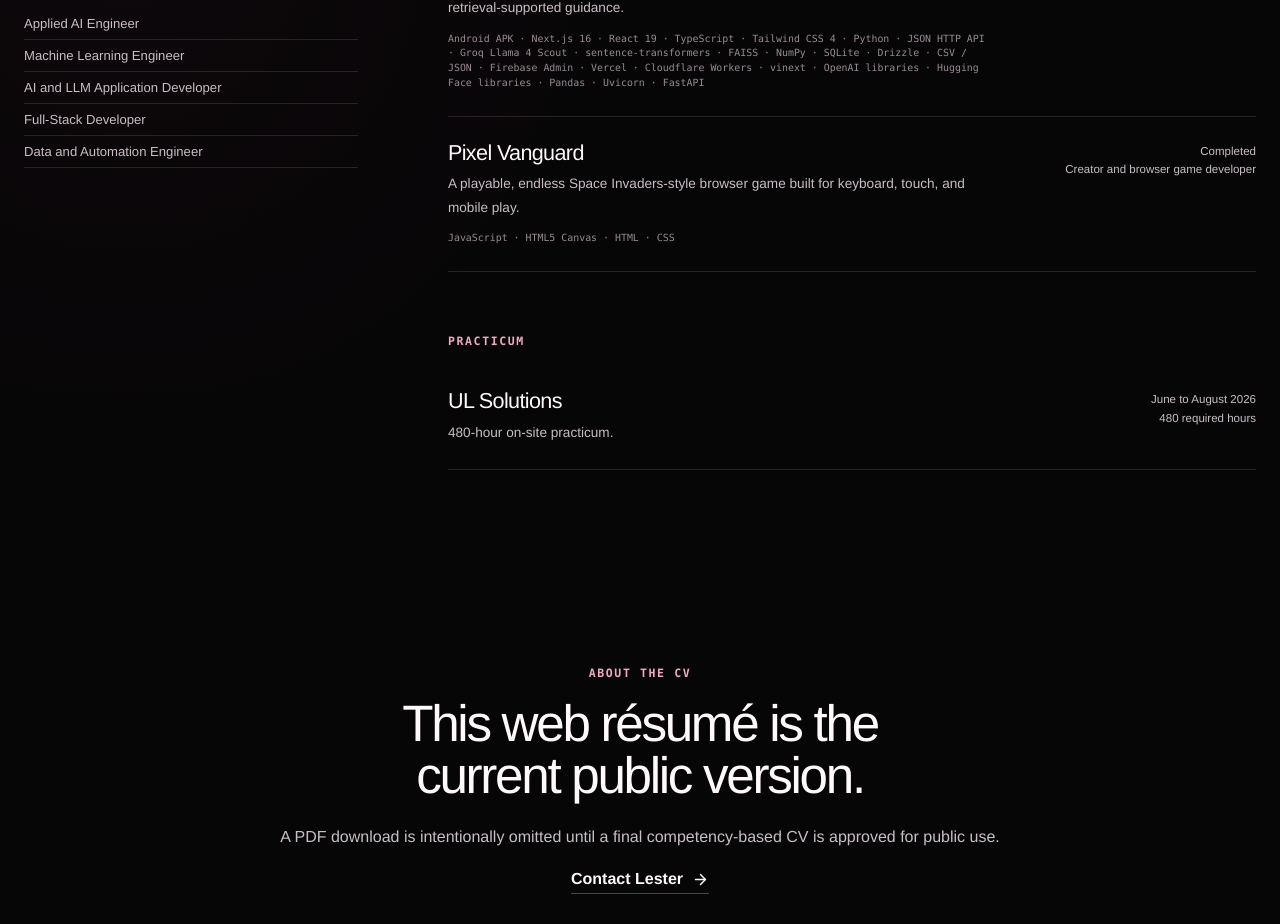
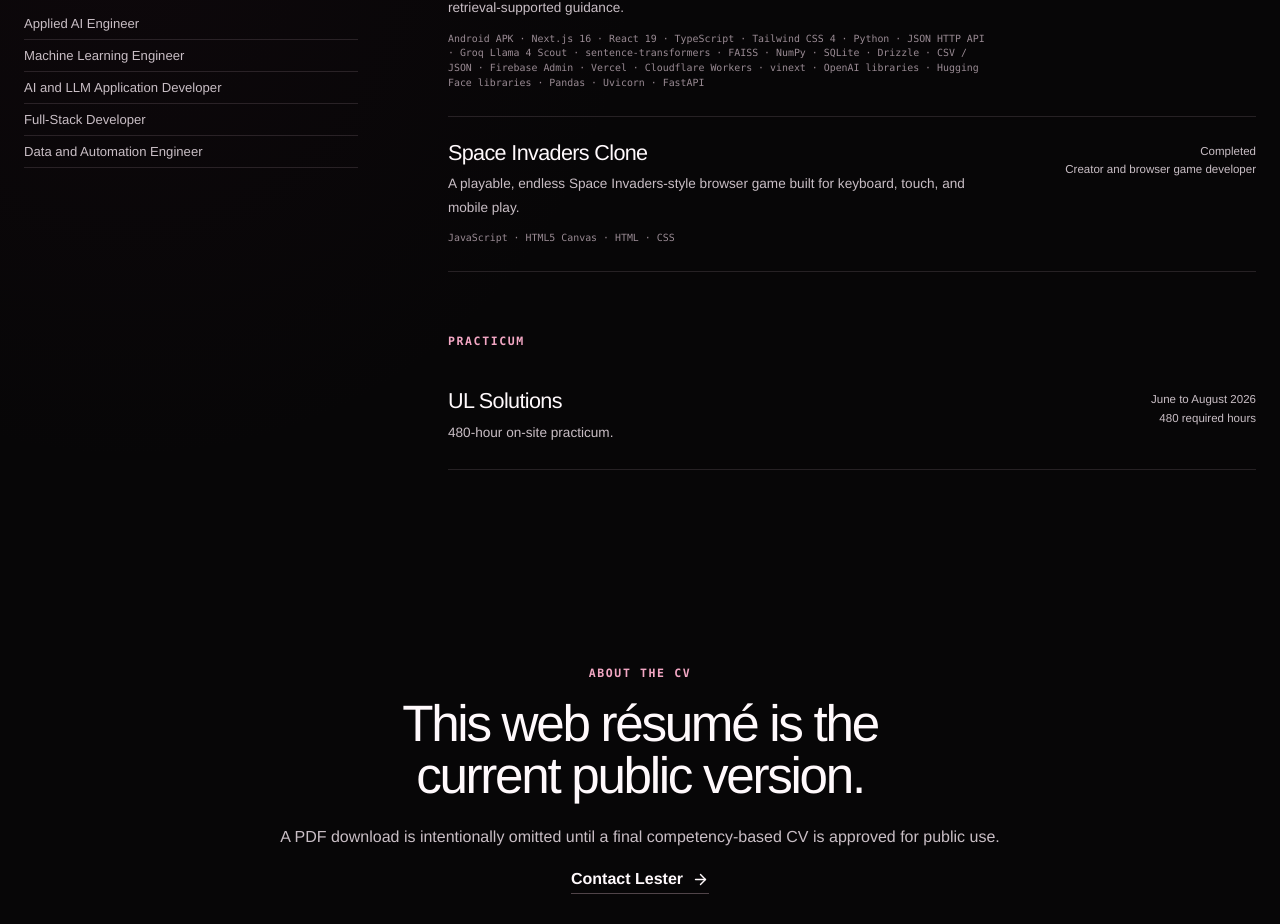
Before and after one commit to MrLister17/YvanPortfolio, a Next.js app: page /resume in a window 1280 px wide. Shown: the part 1134-2058 px from the top of the page. Built offline with nearby package versions, Linux system fonts and the light colour scheme; no server answers.

Commit message:
Rename Space Invaders project and restore GMA preview

```diff
--- a/src/components/case-hero-media.tsx
+++ b/src/components/case-hero-media.tsx
@@ -13,9 +13,9 @@ export function CaseHeroMedia({ project, index }: { project: Project; index: num
           <figcaption>{image.caption}</figcaption>
         </figure>
       ) : project.visualType === "game" ? (
-        <div className="case-hero-frame case-abstract-cover case-game-cover" role="img" aria-label="Abstract Pixel Vanguard arcade game cover, not a gameplay screenshot">
+        <div className="case-hero-frame case-abstract-cover case-game-cover" role="img" aria-label="Abstract Space Invaders Clone arcade game cover, not a gameplay screenshot">
           <div className="game-invader" aria-hidden="true"><span /><span /><span /></div>
-          <div><small>Browser game · GitHub Pages</small><strong>PIXEL<br />VANGUARD</strong><p>Endless Space Invaders-style arcade action</p></div>
+          <div><small>Browser game · GitHub Pages</small><strong>SPACE<br />INVADERS</strong><p>Classic arcade action for desktop and mobile</p></div>
           <span className="abstract-label">Playable demo below</span>
         </div>
       ) : (
--- a/src/components/project-card.tsx
+++ b/src/components/project-card.tsx
@@ -74,7 +74,7 @@ export function ProjectCard({
           />
         ) : (
           project.visualType === "game" ? (
-            <div className="abstract-project-visual game-visual" role="img" aria-label="Abstract Pixel Vanguard arcade game illustration">
+            <div className="abstract-project-visual game-visual" role="img" aria-label="Abstract Space Invaders Clone arcade game illustration">
               <span>browser game</span><strong>PX</strong><span>playable demo</span>
             </div>
           ) : (
--- a/src/content/projects.ts
+++ b/src/content/projects.ts
@@ -16,13 +16,6 @@ export const projects: Project[] = [
       "Designed and implemented the interface, API workflow, data services, AI-provider layer, review controls, and export path represented in this prototype.",
     timeframe: "2026",
     technologies: ["Next.js", "TypeScript", "FastAPI", "Python", "PostgreSQL", "pgvector"],
-    thumbnail: {
-      src: "/images/projects/gma/research-workflow-thumbnail.png",
-      alt: "Conceptual GMA Research Assistant preview showing source documents, structured evidence review, and retrieval connections",
-      caption: "Conceptual visual for the research workflow; not a live product capture.",
-      width: 1568,
-      height: 1003,
-    },
     gallery: [
       {
         src: "/images/projects/gma/regulatory-search.png",
@@ -188,7 +181,7 @@ export const projects: Project[] = [
   },
   {
     slug: "space-invaders-browser",
-    title: "Pixel Vanguard",
+    title: "Space Invaders Clone",
     shortDescription:
       "A playable, endless Space Invaders-style browser game built for keyboard, touch, and mobile play.",
     positioningStatement:
@@ -204,7 +197,7 @@ export const projects: Project[] = [
     embedUrl: "https://mrlister17.github.io/space-invaders-browser/",
     repositoryUrl: "https://github.com/MrLister17/space-invaders-browser",
     problem:
-      "Classic arcade controls can feel cramped or inaccessible when a browser game is designed for only one screen size or input method. Pixel Vanguard explores a responsive, touch-friendly version of the Space Invaders-style loop.",
+      "Classic arcade controls can feel cramped or inaccessible when a browser game is designed for only one screen size or input method. Space Invaders Clone explores a responsive, touch-friendly version of the classic arcade loop.",
     users:
       "Desktop and mobile browser players who want a lightweight arcade game without an account, installation, or backend service.",
     constraints: [
@@ -250,7 +243,7 @@ export const projects: Project[] = [
     visibilityNote:
       "The playable demo is hosted on GitHub Pages. Scores and sound preferences are stored locally in the player’s browser when browser storage is available; the game does not use a backend or account system.",
     seo: {
-      title: "Pixel Vanguard Browser Game",
+      title: "Space Invaders Clone Browser Game",
       description:
         "A playable Space Invaders-style browser game by Yvan Ramirez, built with JavaScript and the HTML5 Canvas API.",
     },
```
